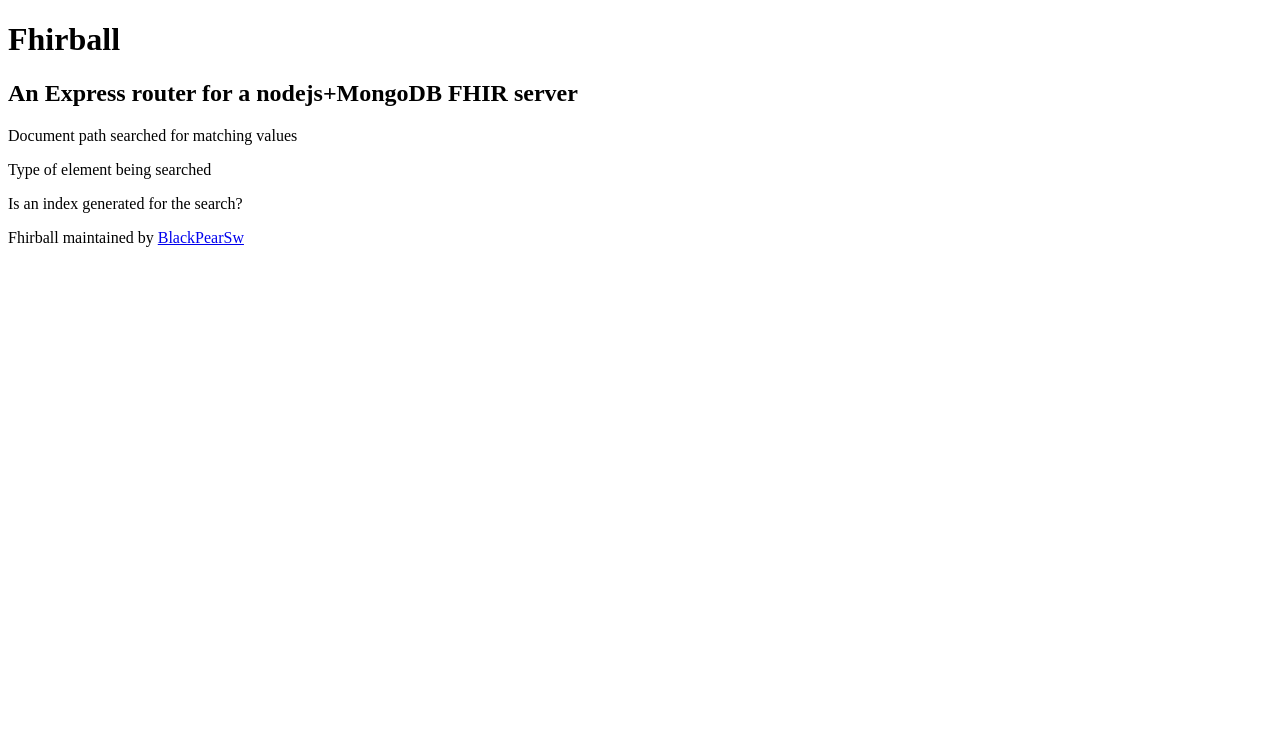
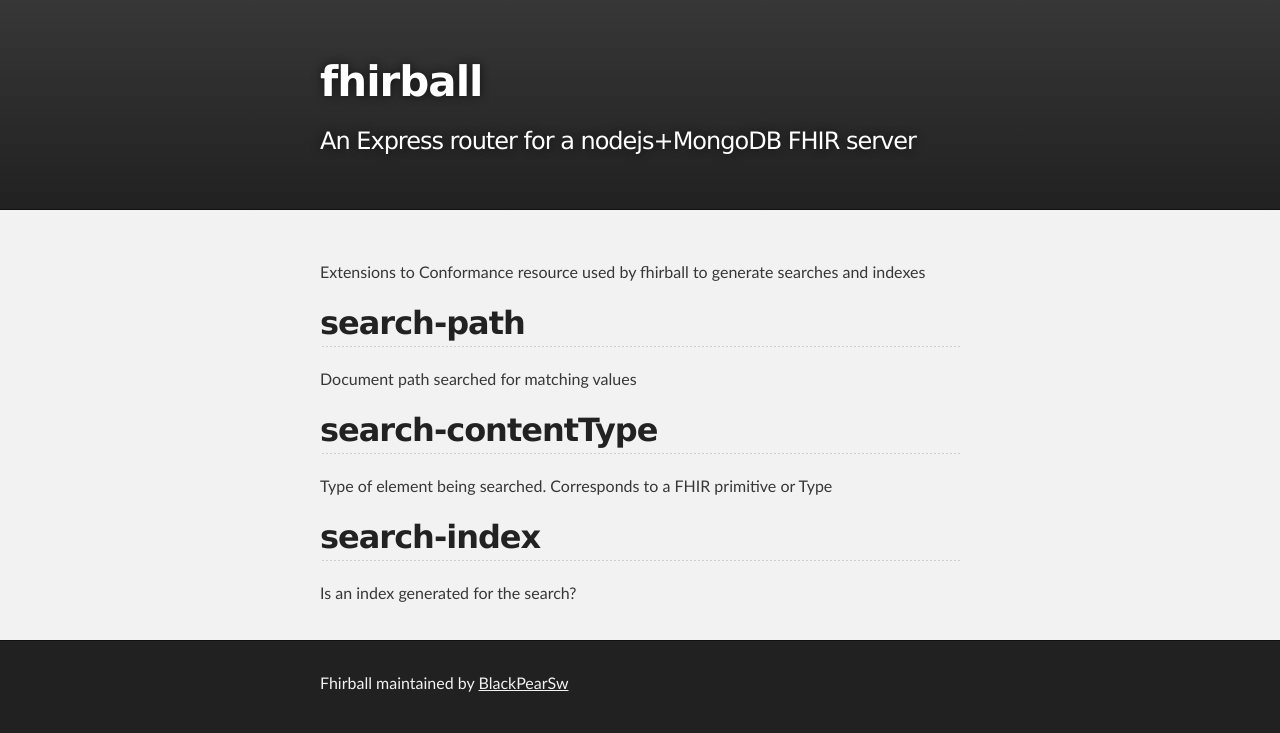
Before and after one commit to BlackPearSw/fhirball, a plain HTML site: page fhir/Conformance.html in a window 1280 px wide. Drawn offline with Linux system fonts and the light colour scheme; files that its build step writes are made by us from their sources; files whose address does not match are found by name.

Commit message:
Website updates

```diff
--- a/fhir/Conformance.html
+++ b/fhir/Conformance.html
@@ -5,6 +5,8 @@
     <meta charset='utf-8'>
     <meta http-equiv="X-UA-Compatible" content="chrome=1">
     <meta name="description" content="Fhirball : An Express router for a nodejs+MongoDB FHIR server">
+
+    <link rel="stylesheet" type="text/css" media="screen" href="stylesheets/stylesheet.css">
 
     <title>fhirball - extensions</title>
 </head>
@@ -14,7 +16,7 @@
 <!-- HEADER -->
 <div id="header_wrap" class="outer">
     <header class="inner">
-        <h1 id="project_title">Fhirball</h1>
+        <h1 id="project_title">fhirball</h1>
         <h2 id="project_tagline">An Express router for a nodejs+MongoDB FHIR server</h2>
     </header>
 </div>
@@ -22,15 +24,19 @@
 <!-- MAIN CONTENT -->
 <div id="main_content_wrap" class="outer">
     <section id="main_content" class="inner">
+        <p>Extensions to Conformance resource used by fhirball to generate searches and indexes</p>
         <div id="search-path">
+            <h2>search-path</h2>
             <p>Document path searched for matching values</p>
         </div>
 
         <div id="search-contentType">
-            <p>Type of element being searched</p>
+            <h2>search-contentType</h2>
+            <p>Type of element being searched. Corresponds to a FHIR primitive or Type</p>
         </div>
 
         <div id="search-index">
+            <h2>search-index</h2>
             <p>Is an index generated for the search?</p>
         </div>
     </section>
```
Also changed, not shown: index.html (+1 -1 lines).
